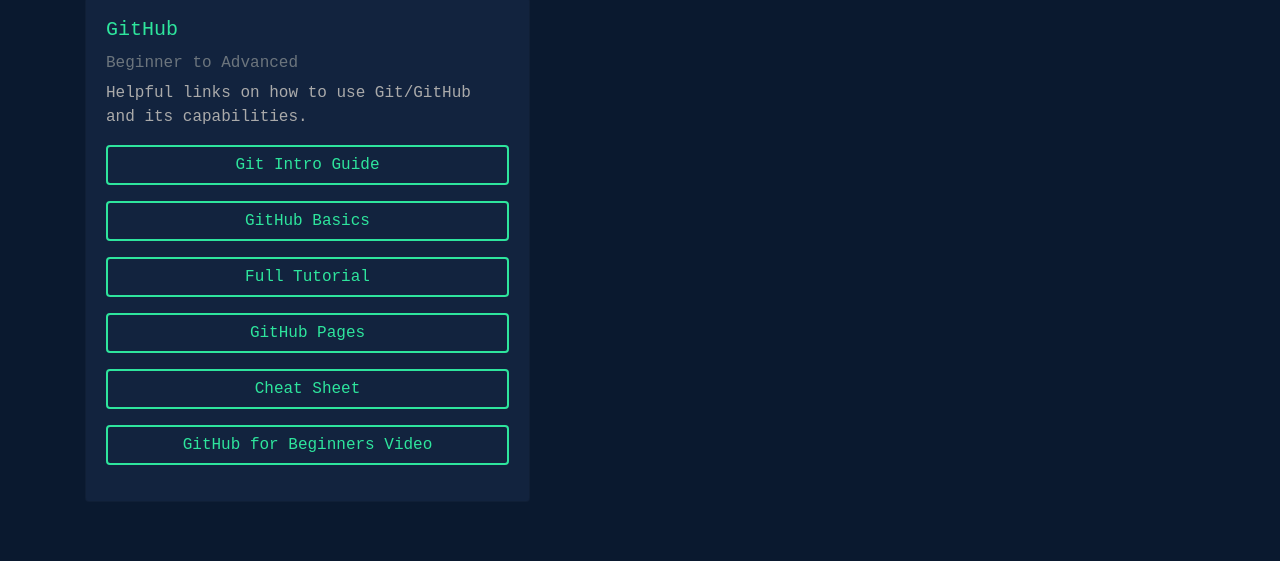
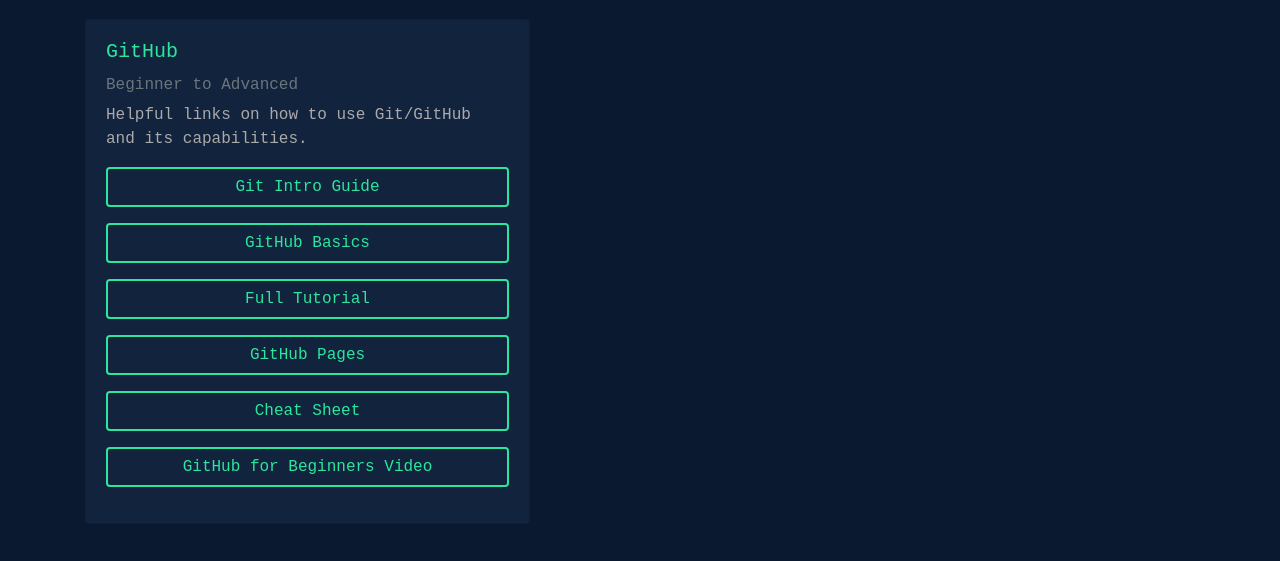
Before and after one commit to ProgClubGSU/gsuprogclub.github.io, a plain HTML site: page resources.html in a window 1280 px wide. Shown: the part 213-774 px from the top of the page. Drawn offline with nearby package versions, Linux system fonts and the light colour scheme.

Commit message:
styling updates

```diff
--- a/assets/css/style.css
+++ b/assets/css/style.css
@@ -87,10 +87,9 @@ th {
 
 /* Resources Page */
 
-/* .card-deck {
+.card-deck {
     margin-top: 1.35rem;
-    width: 100%;
-} */
+}
 
 .card {
     background: #12233e;
```
